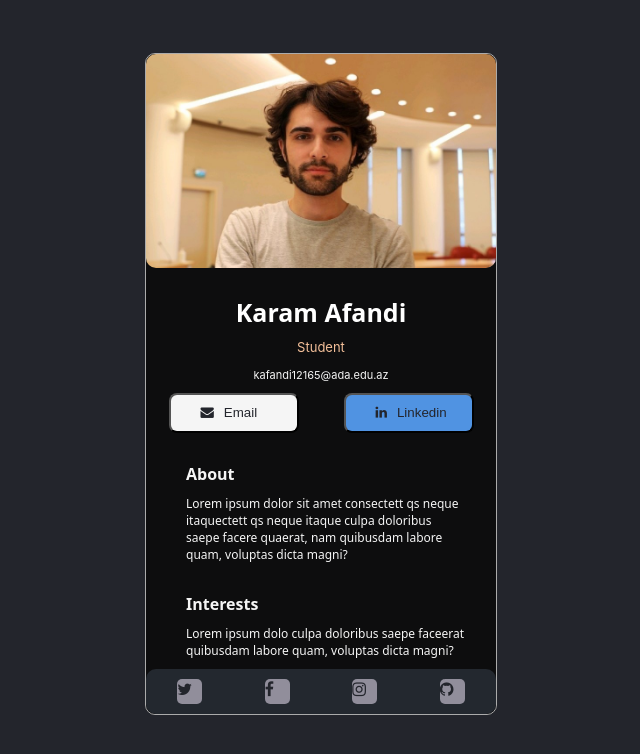
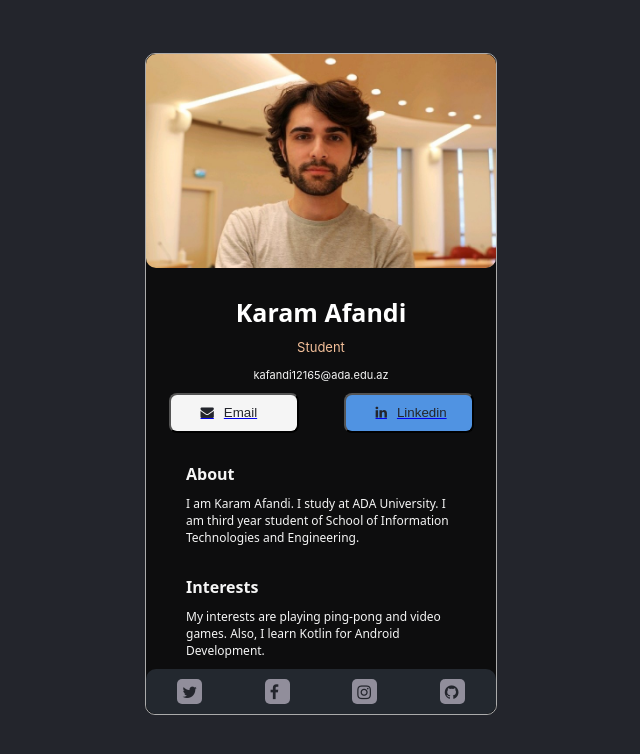
Before and after one commit to karamlyy/digital-business-card, a plain HTML site: page index.html in a window 1280 px wide. Shown: the whole page, without its empty margins (319-959 px from the left). Drawn offline with nearby package versions, Linux system fonts and the light colour scheme.

Commit message:
Update index.html

```diff
--- a/index.html
+++ b/index.html
@@ -4,7 +4,7 @@
     <meta charset="UTF-8">
     <meta http-equiv="X-UA-Compatible" content="IE=edge">
     <meta name="viewport" content="width=device-width, initial-scale=1.0">
-    <title>Document</title>
+    <title>Karam Afandi - Digital Business Card</title>
     <link rel="stylesheet" href="assets/css/style.css">
 
     <link rel="stylesheet" href="https://fonts.googleapis.com/css2?family=Material+Symbols+Outlined:opsz,wght,FILL,GRAD@48,400,0,0" />
@@ -27,33 +27,36 @@
             </div>
         </div>
         <div class="buttons">
-
+            <a href="mailto: kafandi12165@ada.edu.az" target="_blank">
                 <button class="email_button">
                     <i class="fa fa-envelope"></i><p class="btn1">Email</p>
                 </button>
+            </a>
+            <a href="https://www.linkedin.com/in/karamlyy/" target="_blank">
                 <button class="email_button2">
                     <i class="fa fa-linkedin"></i><p class="btn1">Linkedin</p>
                 </button>
+            </a>
         </div>
         <div class="about">
             About
             <div style="font-weight: 100; margin-top: 10px; font-size: 12px;" >
-                Lorem ipsum dolor sit amet consectett qs neque itaquectett qs neque itaque culpa doloribus saepe facere quaerat, nam quibusdam labore quam, voluptas dicta magni?
+                I am Karam Afandi. I study at ADA University. I am third year student of School of Information Technologies and Engineering.
             </div>
 
         </div>
         <div class="about">
             Interests
             <div style="font-weight: 100; margin-top: 10px; font-size: 12px;" >
-                Lorem ipsum dolo culpa doloribus saepe faceerat quibusdam labore quam, voluptas dicta magni?
+                My interests are playing ping-pong and video games. Also, I learn Kotlin for Android Development.
             </div>
 
         </div>
         <div class="contact">
-            <li class="social"><i class="fa fa-twitter"></i></li>
-            <li class="social"><i class="fa fa-facebook"></i></li>
-            <li class="social"><i class="fa fa-instagram"></i></li>
-            <li class="social"><i class="fa fa-github"></i></li>
+            <a href="https://twitter.com/?lang=en" target="_blank"><li class="social"><i class="fa fa-twitter social2"></i></li></a>
+            <a href="https://www.facebook.com" target="_blank"><li class="social"><i class="fa fa-facebook social2"></i></li></a>
+            <a href="https://www.instagram.com" target="_blank"><li class="social"><i class="fa fa-instagram social2"></i></li></a>
+            <a href="https://github.com/karamlyy/" target="_blank"><li class="social"><i class="fa fa-github social2"></i></li></a>
         </div>
     </section>
 
```
Lines whose indentation alone changed are shown as unchanged.
